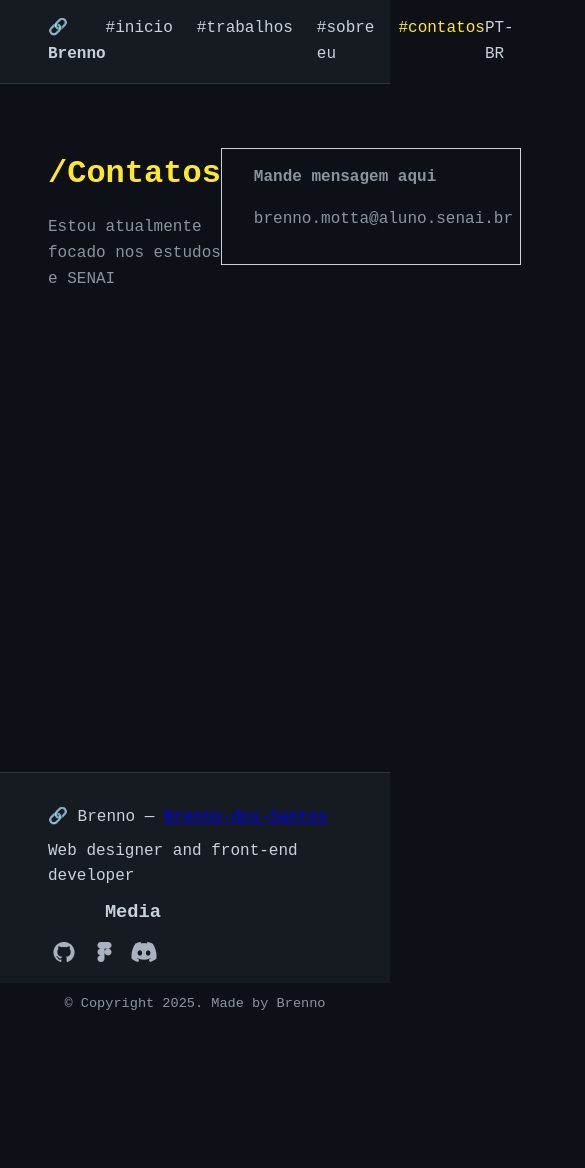
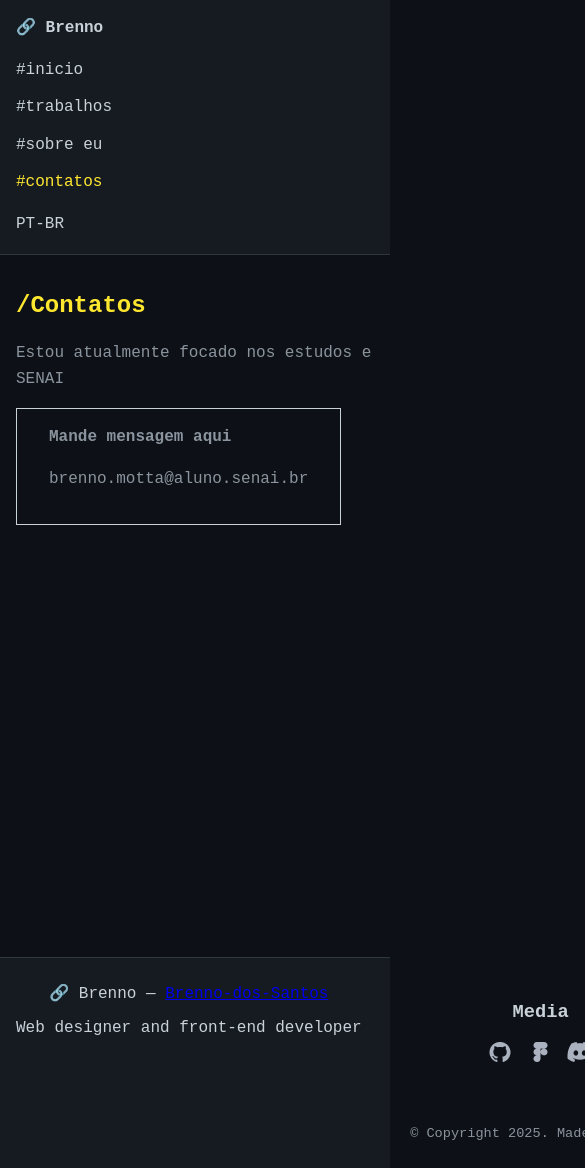
Before and after one commit to Brenno-dos-Santos/Portifolio, a plain HTML site: page contatos.html in a window 390 px wide. Shown: the top 1168 px of the page, 585 px wide, since content can reach past the window. Before the commit the page ends 1015 px from the top, so only its background shows below. Drawn offline with Linux system fonts and the light colour scheme.

Commit message:
responsivo

```diff
--- a/style.css
+++ b/style.css
@@ -94,3 +94,75 @@ body {
   .socials a:hover {
     color: #eaff00;
   }
+    @media (max-width: 768px) {
+    .profile {
+        width: 200px;
+        height: 200px;
+        border-width: 6px;
+    }
+
+    .name {
+        top: 10px;
+        right: 10px;
+        font-size: 1.2rem;
+    }
+
+    .menu {
+        right: -50px;
+        gap: 20px;
+        font-size: 0.8rem;
+        padding-right: 30px;
+    }
+
+    .logo {
+        top: 10px;
+        left: 10px;
+        gap: 10px;
+        font-size: 1rem;
+    }
+
+    .role {
+        bottom: 20px;
+        left: 15px;
+        font-size: 0.9rem;
+    }
+
+    .socials {
+        bottom: 20px;
+        right: 15px;
+        font-size: 1rem;
+        gap: 10px;
+    }
+}
+
+@media (max-width: 480px) {
+    .profile {
+        width: 150px;
+        height: 150px;
+        border-width: 4px;
+    }
+
+    .name {
+        font-size: 1rem;
+    }
+
+    .menu {
+        right: -40px;
+        gap: 15px;
+        font-size: 0.7rem;
+        padding-right: 20px;
+    }
+
+    .logo {
+        font-size: 0.9rem;
+    }
+
+    .role {
+        font-size: 0.8rem;
+    }
+
+    .socials {
+        font-size: 0.9rem;
+        gap: 8px;
+    }
+}
--- a/style2.css
+++ b/style2.css
@@ -98,3 +98,67 @@ flex-wrap: wrap;
   nav a:hover, nav a.ativo {
     color: #FFE72F;
   }
+  @media (max-width: 1024px) {
+    main {
+        padding: 20px 30px;
+    }
+
+    .skills-card {
+        gap: 15px;
+    }
+
+    footer {
+        gap: 20px;
+        padding: 15px;
+    }
+}
+
+@media (max-width: 1024px) {
+    main {
+        padding: 15px 20px;
+    }
+    .skills-card div {
+        flex: 1 1 45%; /* dois cards por linha */
+    }
+}
+
+/* Celulares */
+@media (max-width: 768px) {
+    .topbar {
+        flex-direction: column;
+        align-items: flex-start;
+        gap: 10px;
+    }
+
+    .topbar .lang {
+        text-align: left;
+    }
+
+    .skills-card div {
+        flex: 1 1 100%; /* um card por linha */
+    }
+
+    main {
+        padding: 10px 15px;
+    }
+}
+
+/* Muito pequeno */
+@media (max-width: 480px) {
+    body {
+        font-size: 14px;
+    }
+
+    .topbar nav a {
+        margin: 3px 5px;
+    }
+
+    footer {
+        padding: 15px 10px;
+        gap: 15px;
+    }
+
+    .skills-card {
+        gap: 10px;
+    }
+}
--- a/style3.css
+++ b/style3.css
@@ -112,3 +112,75 @@
     font-size: 0.85rem;
     color: #8b949e;
   }
+
+  @media (max-width: 1024px) {
+    header {
+        padding: 1rem 2rem;
+    }
+
+    .contatos {
+        padding: 3rem 2rem;
+    }
+
+    footer {
+        padding: 2rem 2rem;
+    }
+}
+
+/* Celulares */
+@media (max-width: 768px) {
+    header {
+        flex-direction: column;
+        align-items: flex-start;
+        gap: 1rem;
+    }
+
+    nav ul {
+        flex-direction: column;
+        gap: 0.75rem;
+    }
+
+    .contatos {
+        flex-direction: column;
+        align-items: flex-start;
+    }
+
+    .contato-card {
+        max-width: 100%;
+    }
+
+    footer {
+        flex-direction: column;
+        align-items: center;
+        text-align: center;
+    }
+
+    footer .media {
+        text-align: center;
+        margin-top: 1rem;
+    }
+}
+
+/* Muito pequeno (smartphones) */
+@media (max-width: 480px) {
+    header {
+        padding: 1rem;
+    }
+
+    .contatos {
+        padding: 2rem 1rem;
+    }
+
+    .contatos h1 {
+        font-size: 1.5rem;
+    }
+
+    footer {
+        padding: 1.5rem 1rem;
+    }
+
+    footer .icons a {
+        font-size: 1rem;
+        margin: 0 0.25rem;
+    }
+  }
```
